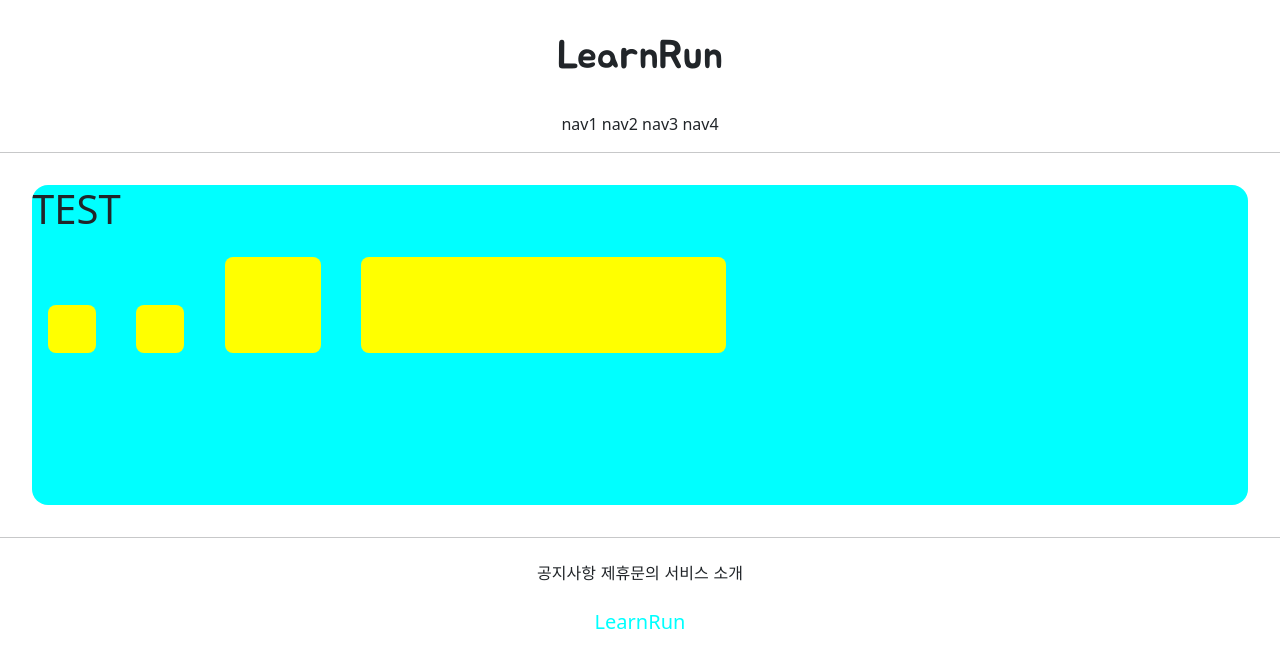
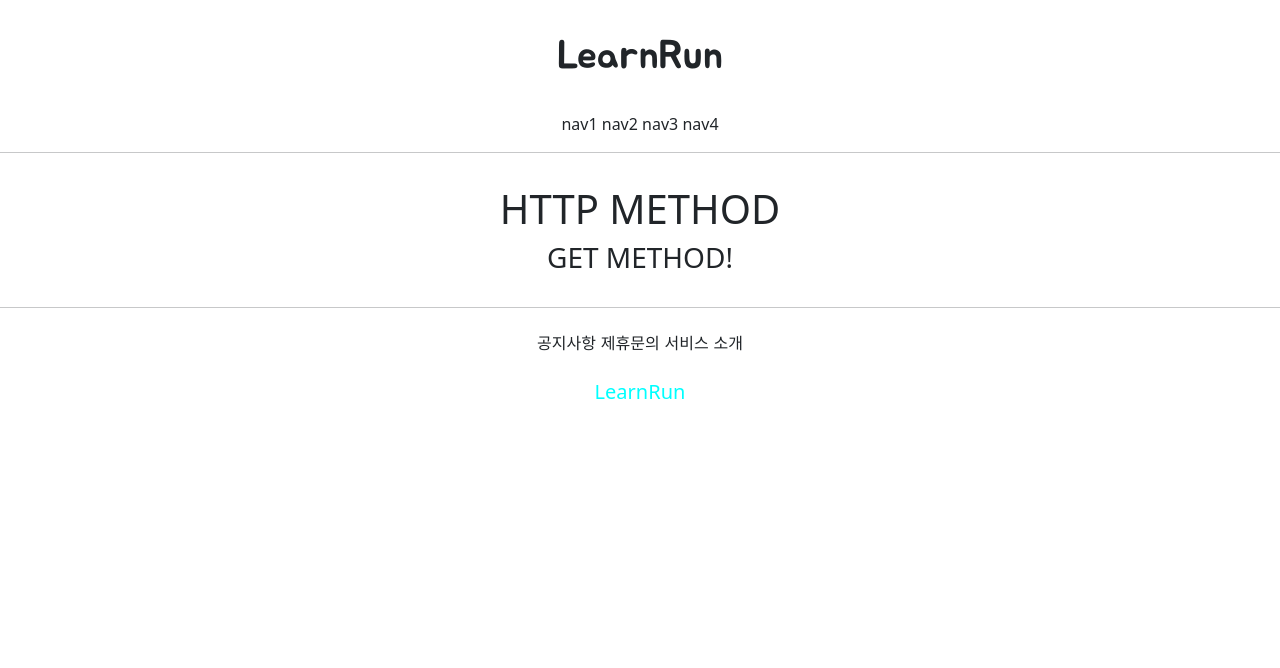
Before and after one commit to RunLearn/Ai_school_4-django-web, a Django app: page /hello/helloman/ in a window 1280 px wide. Shown: the top 668 px of the page. Run offline with Django 3.2, Linux system fonts and the light colour scheme; parts of the project's set-up code (start-up, migrations or seed data) failed here and were passed over.

Commit message:
2020-07-09 get method

```diff
--- a/helloapp/templates/helloapp/helloworld.html
+++ b/helloapp/templates/helloapp/helloworld.html
@@ -2,25 +2,9 @@
 
 {% block content %}
 
-    <style>
-        .testing{
-            background-color: yellow;
-            margin : 1rem;
-            width: 48px;
-            height: 48px;
-            border-radius: .5rem;
-            display : inline-block
-        }
-    </style>
-
-
-    <div style = "height: 20rem; background-color: aqua; margin: 2rem; border-radius: 1rem; overflow: scroll; font-size: 2rem;">
-        <h1>TEST</h1>
-
-        <div class = "testing" style = "height: 48px; width: 48px" ></div>
-        <div class = "testing" style = "height: 3rem; width: 3rem" ></div>
-        <div class = "testing" style = "height: 3em; width: 3em" ></div>
-        <div class = "testing" style = "height: 30%; width: 30%" ></div>
+    <div style = "margin: 2rem; text-align: center;">
+        <h1>HTTP METHOD</h1>
+        <h3>{{ text }}</h3>
     </div>
 
 
--- a/helloapp/views.py
+++ b/helloapp/views.py
@@ -3,4 +3,9 @@ from django.shortcuts import render
 
 
 def hello(request):
-    return render(request, 'helloapp/helloworld.html')
+    if request.method == "POST":
+        return render(request, 'helloapp/helloworld.html',
+                      context={'text': 'POST METHOD!'})
+    else:
+        return render(request, 'helloapp/helloworld.html',
+                      context={'text': 'GET METHOD!'})
```
